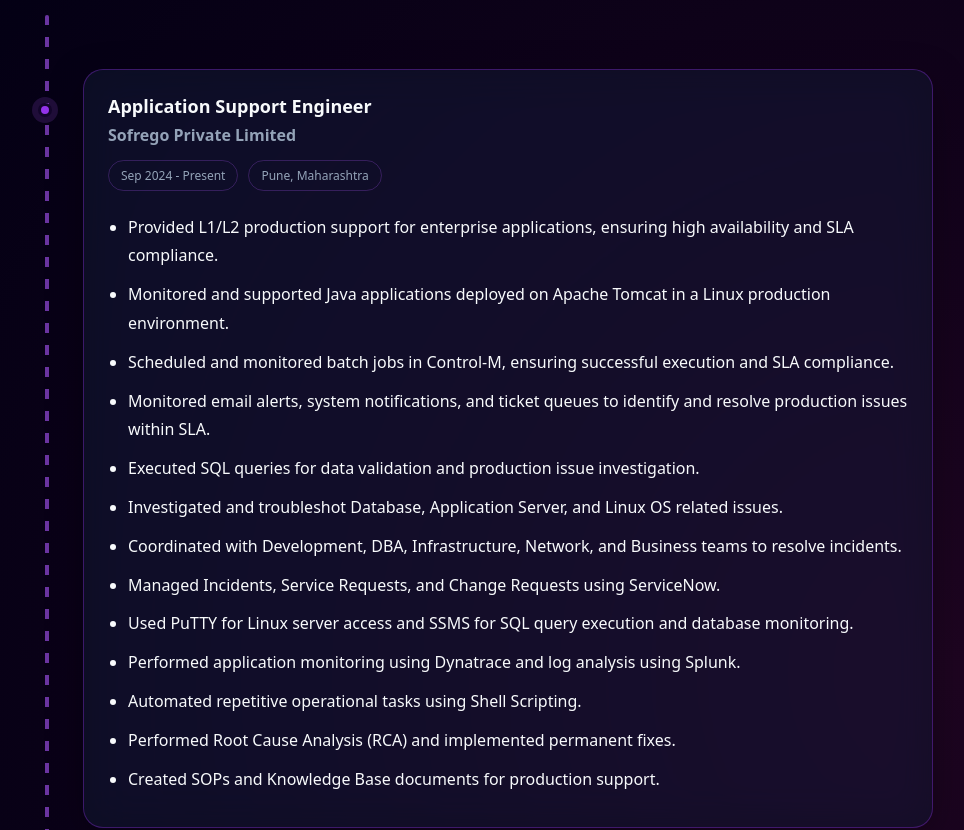
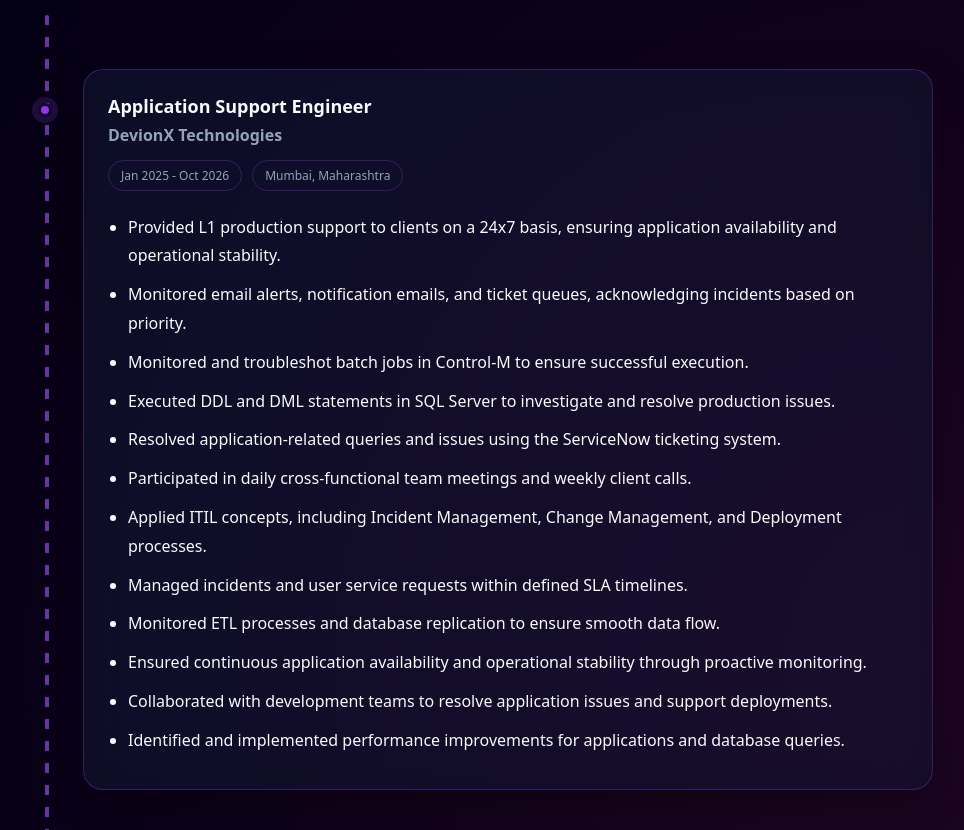
Before and after one commit to rushikeshkale-it/rushikesh-kale-portfolio, a React (Create React App) app: page /#home in a window 1280 px wide. Shown: the part 1326-2156 px from the top of the page, without its empty margins (129-1093 px from the left). Built offline with nearby package versions, Linux system fonts and the light colour scheme; the HTML template or start-up script is replaced by a standard one.

Commit message:
Update experience data for Application Support Engineer
Updated job title, company, duration, and location in experience data. Revised responsibilities to reflect new role and tasks.

```diff
--- a/src/components/Experience.jsx
+++ b/src/components/Experience.jsx
@@ -3,24 +3,23 @@
 const experienceData = [
   {
     title: "Application Support Engineer",
-    company: "Sofrego Private Limited",
-    duration: "Sep 2024 - Present",
-    location: "Pune, Maharashtra",
+    company: "DevionX Technologies",
+    duration: "Jan 2025 - Oct 2026",
+    location: "Mumbai, Maharashtra",
 
-    responsibilities: [
-      "Provided L1/L2 production support for enterprise applications, ensuring high availability and SLA compliance.",
-      "Monitored and supported Java applications deployed on Apache Tomcat in a Linux production environment.",
-      "Scheduled and monitored batch jobs in Control-M, ensuring successful execution and SLA compliance.",
-      "Monitored email alerts, system notifications, and ticket queues to identify and resolve production issues within SLA.",
-      "Executed SQL queries for data validation and production issue investigation.",
-      "Investigated and troubleshot Database, Application Server, and Linux OS related issues.",
-      "Coordinated with Development, DBA, Infrastructure, Network, and Business teams to resolve incidents.",
-      "Managed Incidents, Service Requests, and Change Requests using ServiceNow.",
-      "Used PuTTY for Linux server access and SSMS for SQL query execution and database monitoring.",
-      "Performed application monitoring using Dynatrace and log analysis using Splunk.",
-      "Automated repetitive operational tasks using Shell Scripting.",
-      "Performed Root Cause Analysis (RCA) and implemented permanent fixes.",
-      "Created SOPs and Knowledge Base documents for production support."
+responsibilities: [
+  "Provided L1 production support to clients on a 24x7 basis, ensuring application availability and operational stability.",
+  "Monitored email alerts, notification emails, and ticket queues, acknowledging incidents based on priority.",
+  "Monitored and troubleshot batch jobs in Control-M to ensure successful execution.",
+  "Executed DDL and DML statements in SQL Server to investigate and resolve production issues.",
+  "Resolved application-related queries and issues using the ServiceNow ticketing system.",
+  "Participated in daily cross-functional team meetings and weekly client calls.",
+  "Applied ITIL concepts, including Incident Management, Change Management, and Deployment processes.",
+  "Managed incidents and user service requests within defined SLA timelines.",
+  "Monitored ETL processes and database replication to ensure smooth data flow.",
+  "Ensured continuous application availability and operational stability through proactive monitoring.",
+  "Collaborated with development teams to resolve application issues and support deployments.",
+  "Identified and implemented performance improvements for applications and database queries."
     ]
   }
 ];
```
